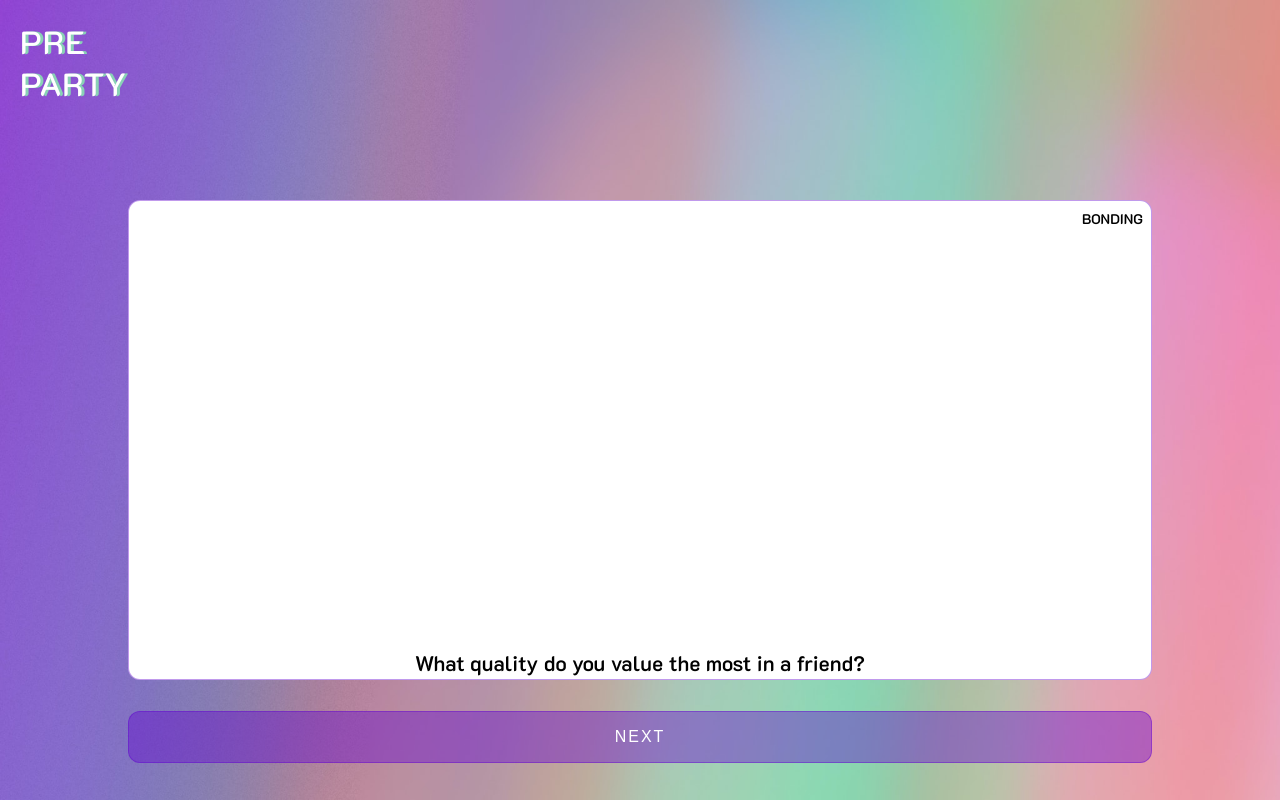
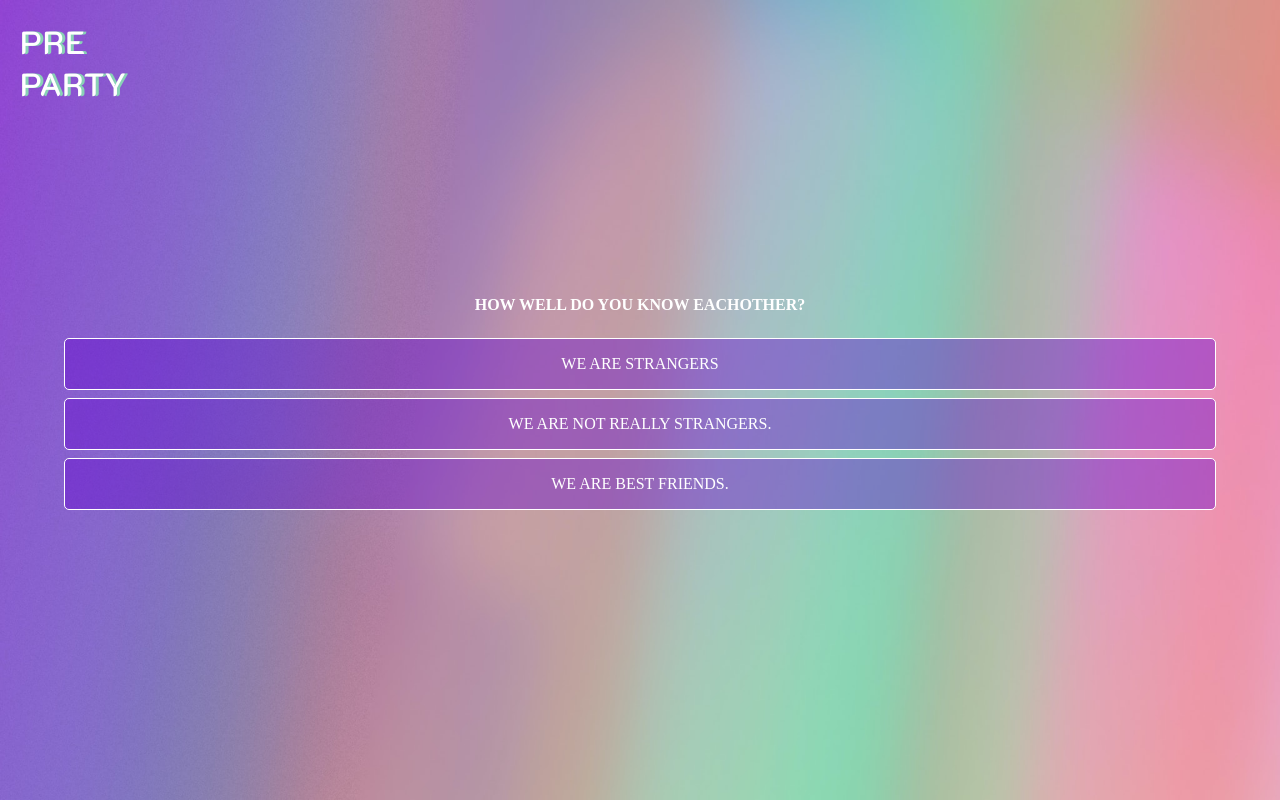
Before and after one commit to tessceciliaj/tess-talk, a Next.js app: page /bonding in a window 1280 px wide. Built offline with nearby package versions, Linux system fonts and the light colour scheme.

Commit message:
add levels component

```diff
--- /dev/null
+++ b/components/levels.jsx
@@ -0,0 +1,16 @@
+import React from 'react'
+import styles from './levels.module.css'
+
+export default function levels() {
+  return (
+    <div>
+
+      <ul className={styles.gamesList}>
+        <h2 className={styles.subTitle}>How well do you know eachother?</h2>
+        <li className={styles.games}>We Are Strangers</li>
+        <li className={styles.games}>We are not really strangers.</li>
+        <li className={styles.games}>We are best friends.</li>
+      </ul>
+    </div>
+  )
+}
--- /dev/null
+++ b/components/levels.module.css
@@ -0,0 +1,22 @@
+.subTitle {
+    font-size: 1rem;
+    padding: 16px;
+}
+
+.gamesList {
+    color: var(--light-color);
+    list-style-type: none;
+    padding-top: 35vh;
+    text-align: center;
+    text-transform: uppercase;
+    width: 100%;
+  }
+
+  .games {
+    background-color: var(--opacity-color);
+    border: 1px solid var(--light-color);
+    border-radius: 5px;
+    margin: 0.5rem auto;
+    padding: 1rem;
+    width: 90vw;
+  }
--- a/pages/bonding/index.js
+++ b/pages/bonding/index.js
@@ -1,9 +1,11 @@
 import React, { useState } from 'react';
 import dynamic from 'next/dynamic';
+import Levels from '@/components/levels';
 import styles from './bonding.module.css';
 import games from '../../gamesData';
 
 export default function bonding() {
+  const [islevelChosen, setIsLevelChosen] = useState(false)
   const [currentCardIndex, setCurrentCardIndex] = useState(0);
   const bondingCards = games.find((game) => game.id === '6');
   const cards = bondingCards.cards;
@@ -18,13 +20,15 @@ export default function bonding() {
 
   return (
     <>
-      {cards.length > 0 && currentCardIndex < cards.length && (
+     { !islevelChosen &&
+      <Levels />}
+      { islevelChosen && cards.length > 0 && currentCardIndex < cards.length && (
         <div key={cards[currentCardIndex]} className={styles.card}>
           <h3>BONDING</h3>
           <h2>{cards[currentCardIndex]}</h2>
         </div>
       )}
-      {currentCardIndex < cards.length - 1 && (
+      { islevelChosen && currentCardIndex < cards.length - 1 && (
         <button onClick={handleNextCard} className={styles.btnNext}>
           NEXT
         </button>
```
